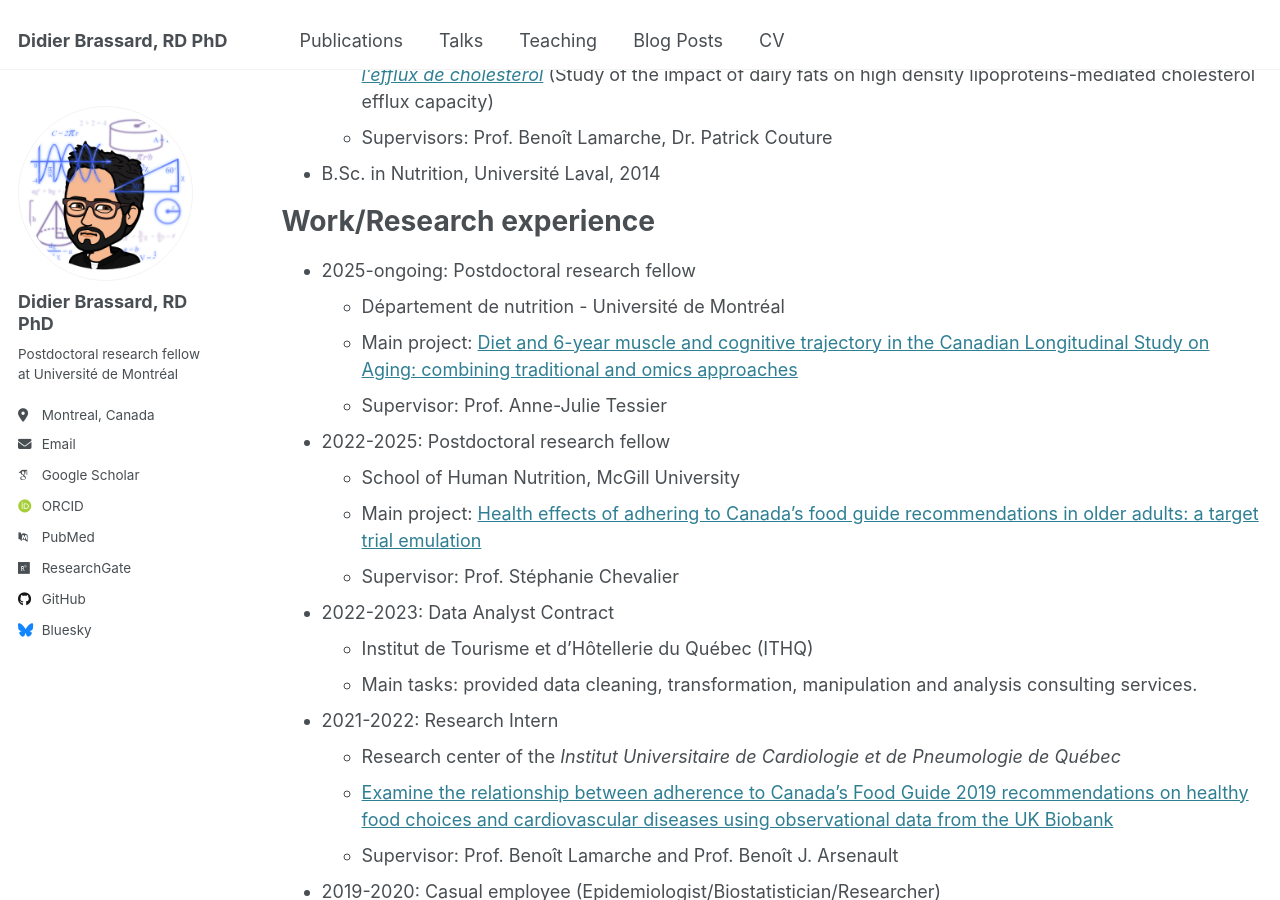
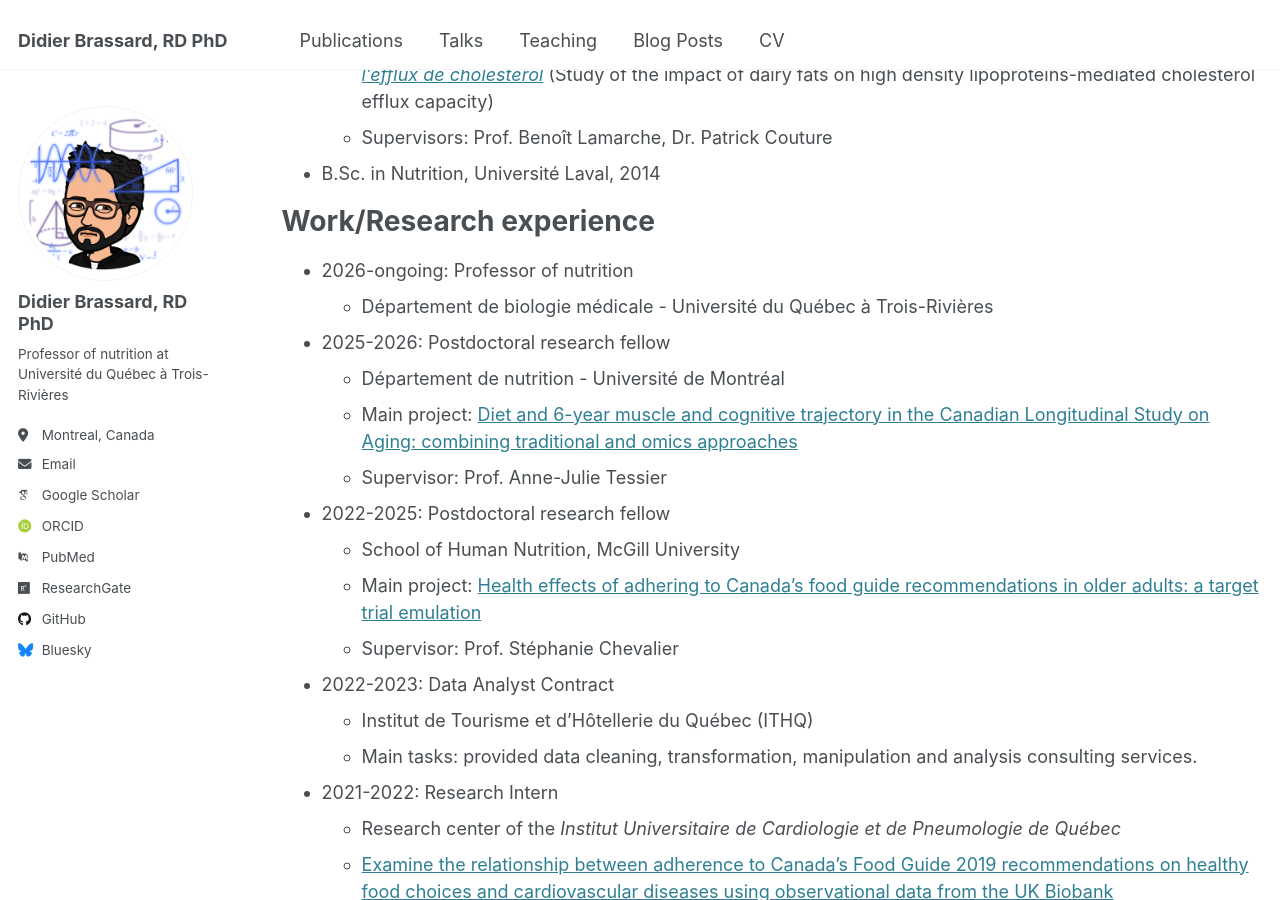
Before and after one commit to didierbrassard/didierbrassard.github.io, a Jekyll site: the page built from _pages/cv.md, in a window 1280 px wide and 900 px high, scrolled down 578 px. Built offline with Jekyll 4.4.1, drawn with Linux system fonts in a browser that asks for light colours; some web fonts are replaced; some of the changed text lies outside the part shown.

Commit message:
Update profile and adjust CV
Update site metadata and CV to reflect a faculty appointment

```diff
--- a/_config.yml
+++ b/_config.yml
@@ -12,7 +12,7 @@ site_theme               : "default"
 title                    : "Didier Brassard, RD PhD"
 title_separator          : "-"
 name                     : &name "Didier Brassard"
-description              : &description "Postdoctoral research fellow at Université de Montréal"
+description              : &description "Professor of nutrition at Université du Québec à Trois-Rivières"
 url                      : https://didierbrassard.github.io # the base hostname & protocol for your site e.g. "https://[your GitHub username].github.io"
 baseurl                  : "" # the subpath of your site, e.g. "/blog"
 repository               : "didierbrassard.github.io"
@@ -25,7 +25,7 @@ author:
   avatar           : "profile.png"
   name             : "Didier Brassard, RD PhD"
   pronouns         : # example: "she/her"
-  bio              : "Postdoctoral research fellow at Université de Montréal"
+  bio              : "Professor of nutrition at Université du Québec à Trois-Rivières"
   location         : "Montreal, Canada"
   employer         :
   uri              : # URL
--- a/_pages/cv.md
+++ b/_pages/cv.md
@@ -29,7 +29,10 @@ Education
 
 Work/Research experience
 ======
-* 2025-ongoing: Postdoctoral research fellow
+* 2026-ongoing: Professor of nutrition
+  * Département de biologie médicale - Université du Québec à Trois-Rivières
+
+* 2025-2026: Postdoctoral research fellow
   * Département de nutrition - Université de Montréal
   * Main project: [Diet and 6-year muscle and cognitive trajectory in the Canadian Longitudinal Study on Aging: combining traditional and omics approaches](https://webapps.cihr-irsc.gc.ca/decisions/p/project_details.html?applId=513209&lang=en)
   * Supervisor: Prof. Anne-Julie Tessier
```
Also changed, not shown: other parts of _pages/cv.md (+1 -1 lines).
